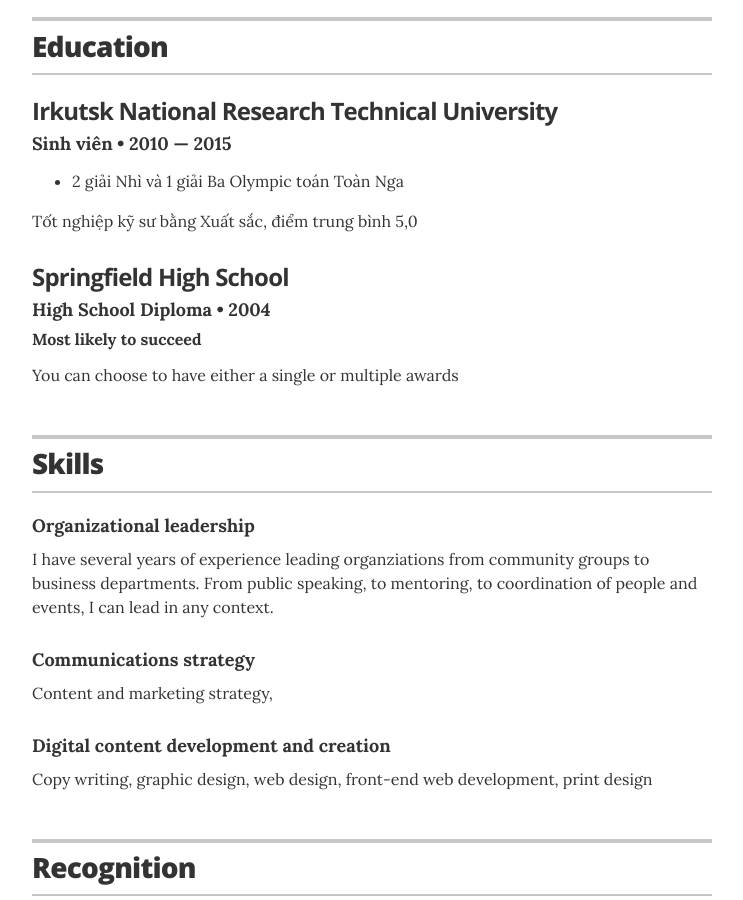
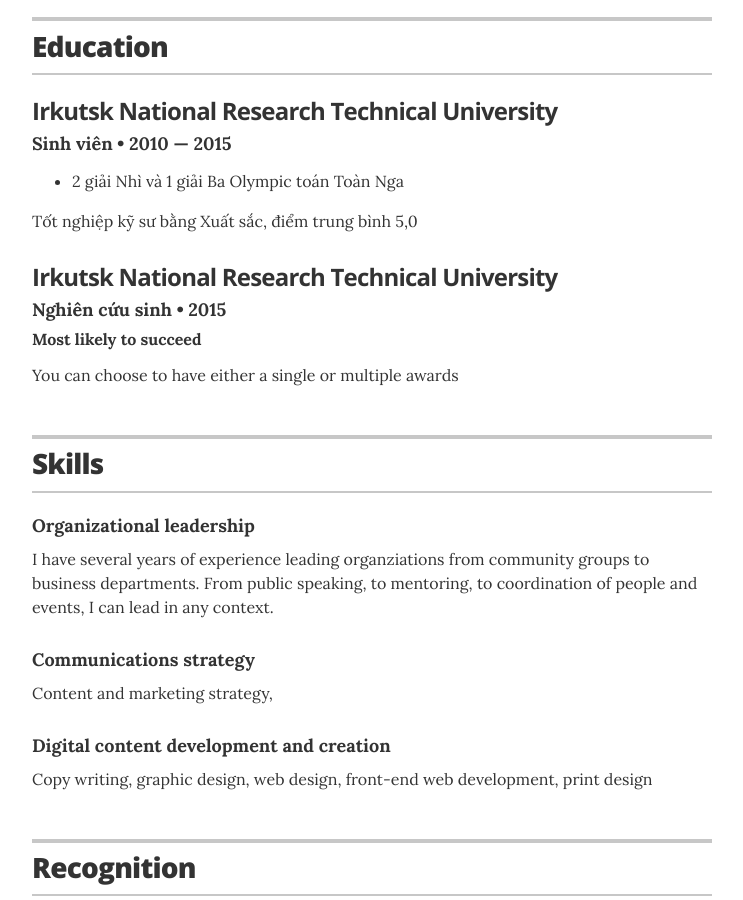
Before and after one commit to syhiendk35/cv, a Jekyll site: the page built from index.html, in a window 1280 px wide and 900 px high, scrolled down 1199 px. Shown: the whole window, without its empty margins (268-1011 px from the left). Built offline with Jekyll 4.4.1, drawn with Linux system fonts in a browser that asks for light colours.

Commit message:
Update education.yml

```diff
--- a/_data/education.yml
+++ b/_data/education.yml
@@ -10,8 +10,8 @@
     #- award: Trưởng BTC Đoàn tình nguyện hè 2012 tại Viện huyết học TW
   summary: Tốt nghiệp kỹ sư bằng Xuất sắc, điểm trung bình 5,0
 
-- degree: High School Diploma
-  uni: Springfield High School
-  year: 2004
+- degree: Nghiên cứu sinh
+  uni: Irkutsk National Research Technical University
+  year: 2015
   award: Most likely to succeed
   summary: You can choose to have either a single or multiple awards
```
